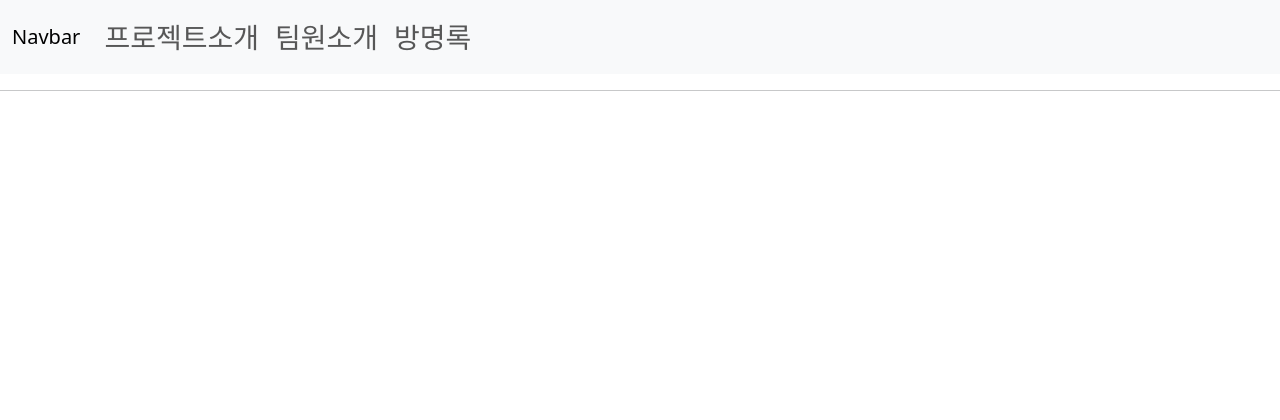
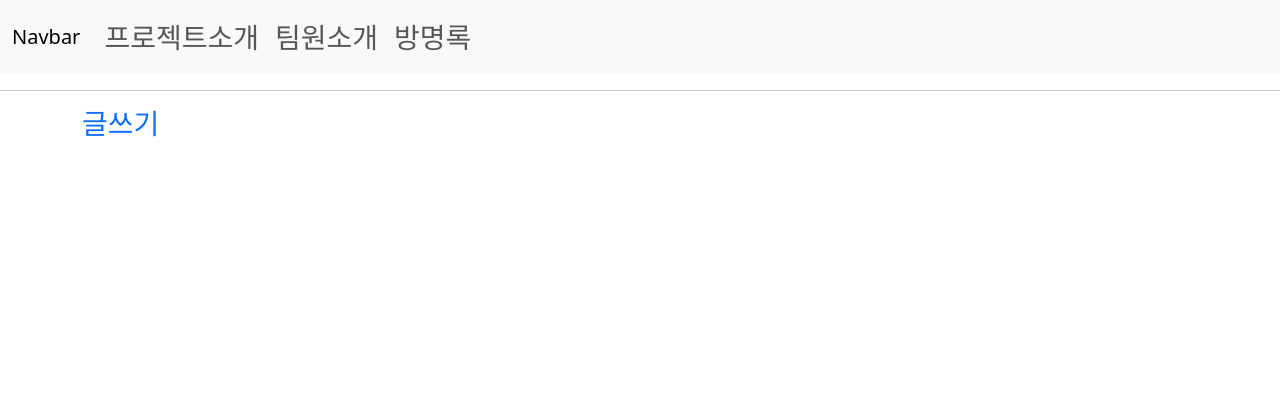
Before and after one commit to jeehyunkim0510/doshisanjo, a Django app: page /guestapp/list/ in a window 1280 px wide. Shown: the top 420 px of the page. Run offline with Django 4.2, Linux system fonts and the light colour scheme; data that the repository does not hold is empty; some libraries are stand-ins or nearby versions.

Commit message:
update bang

```diff
--- a/guestapp/models.py
+++ b/guestapp/models.py
@@ -6,7 +6,7 @@ from django.db import models
 class Guest(models.Model):
     writer = models.CharField(max_length=50)
     content = models.TextField(max_length=500, null=True)
-    created_at = models.DateField(null=True)
+    created_at = models.DateTimeField(auto_now_add=True, null=True)
 
     def __str__(self):
         return self.writer
--- a/guestapp/templates/guestapp/list.html
+++ b/guestapp/templates/guestapp/list.html
@@ -2,13 +2,19 @@
 {% load static %}
 
 {% block content %}
-
+<div class="container">
+    <div class="text-start mb-3">
+        <a href="{% url 'guestapp:create' %}" class="nav-link"><h3 class="text-primary">글쓰기</h3></a>
+    </div>
+</div>
     {% if guest_list %}
         {% for article in guest_list %}
-            <div class="container">
+            <div class="container align-items-center">
                     <div class="row">
                         <div class="col-md-3">
-                            <h1>{{ article.writer }}</h1>
+                            <div class="container align-items-center">
+                                <h1>{{ article.writer }}</h1>
+                            </div>
                         </div>
                         <div class="col-md-6">
                             <p>{{ article.content }}</p>
```
Also changed, not shown: guestapp/migrations/0002_alter_guest_created_at.py (added), 1 other file.
